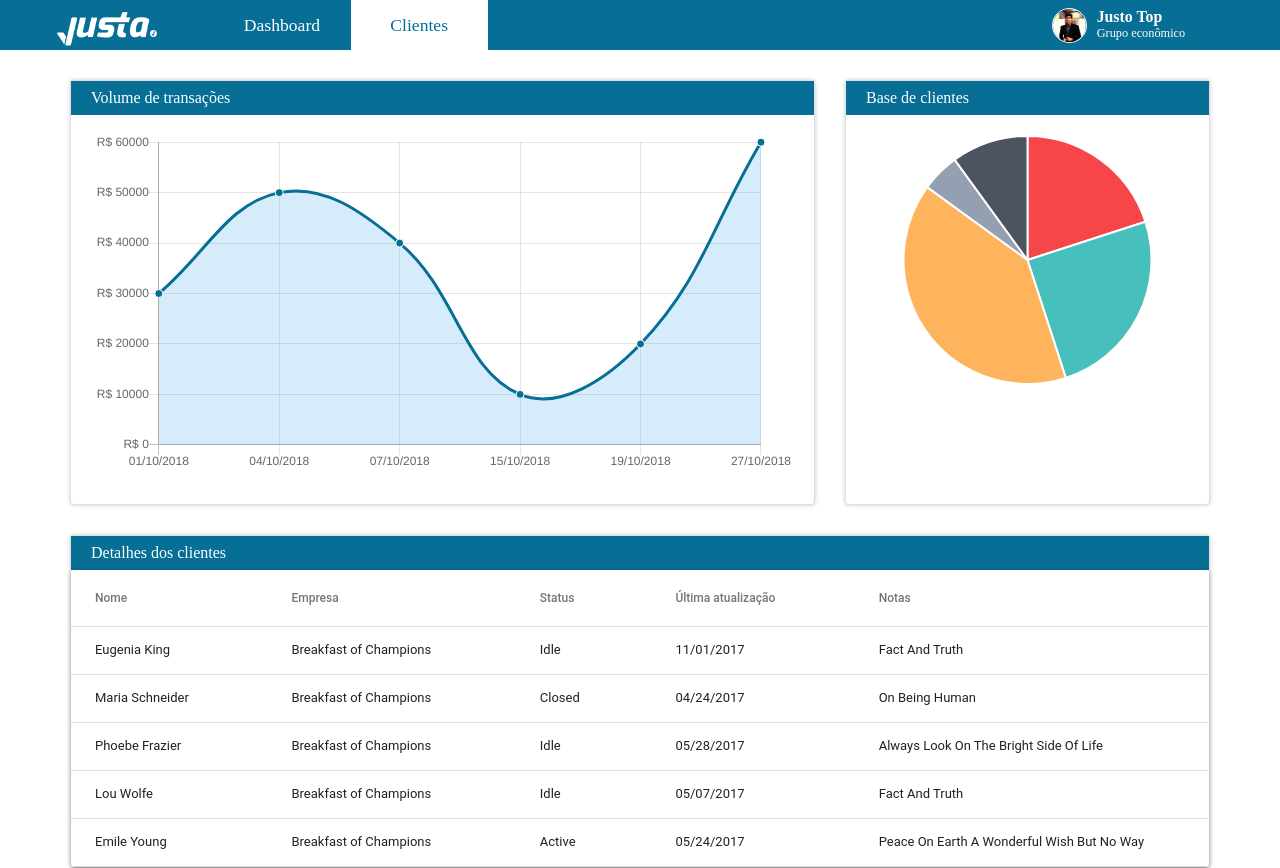
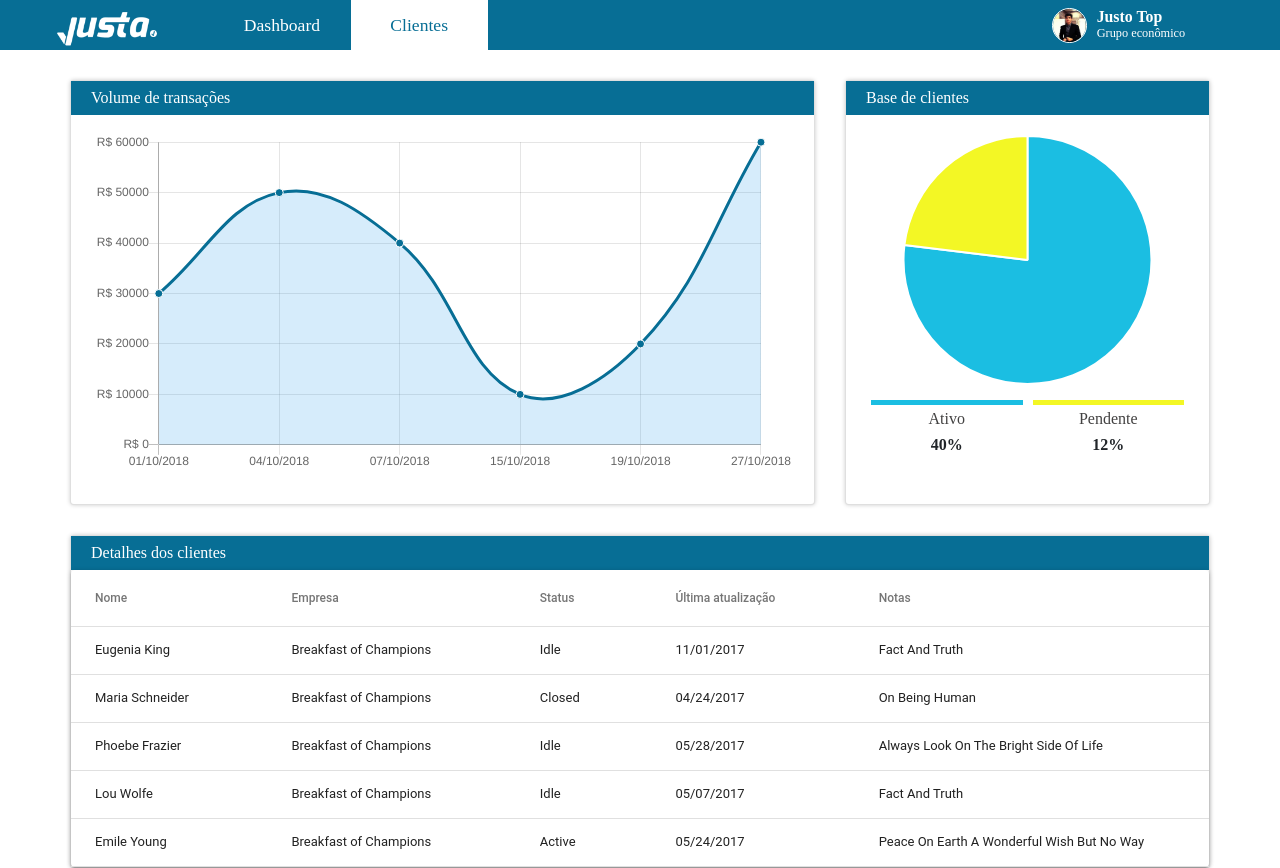
Before and after one commit to lavesan/Desafio-just-front-end, a React (Create React App) app: page /clients in a window 1280 px wide. Built offline with nearby package versions, Linux system fonts and the light colour scheme.

Commit message:
Componente de legenda do pieChart
Signed-off-by: valdery <valdery.jur@gmail.com>

```diff
--- a/src/components/pie-chart/pieChart.scss
+++ b/src/components/pie-chart/pieChart.scss
@@ -2,3 +2,31 @@
     width: 100%;
     height: 250px;
 }
+
+.legends-box {
+    display: flex;
+    flex-flow: columns wrap;
+    margin-top: 10px;
+    .legend-box {
+      cursor: pointer;
+      text-align: center;
+      width: 100%;
+      margin: 5px;
+      .legend-range {
+        width: 100%;
+        height: 5px;
+      }
+
+      p {
+        margin: 2px 0;
+      }
+
+      .status {
+        color: #424141;
+      }
+
+      .value {
+        font-weight: 600;
+      }
+    }
+}
--- a/src/components/pie-chart/pieChart.tsx
+++ b/src/components/pie-chart/pieChart.tsx
@@ -1,28 +1,38 @@
 import React, { Component } from 'react'
 import { Pie } from 'react-chartjs-2'
-import { lineChartValues, lineChartDates } from "../../services/user";
+import { pieChartValues, pieChartLabels } from "../../services/user";
 import './pieChart.scss'
 
+const legendBox = (statusArr: string[], valueArr: number[]): any => {
+  return (
+    <div className="legends-box">
+      {statusArr.map((status, i) => legend(status, valueArr[i]))}
+    </div>
+  );
+}
 
-const data = [
-  {title: "Rede", value: 100, color: "#22594e"},
-  {title: "Cielo", value: 60, color: "#2f7d6d"},
-  {title: "Stone", value: 10, color: "#1eb828"},
-  {title: "Justa", value: 120, color: "#076E95"},
-]
+const legend = (status: string, value: number): any =>
+  (
+    <div className="legend-box">
+      <div className="legend-range" style={getColor(status)}></div>
+      <p className="status">{status}</p>
+      <p className="value">{`${value}%`}</p>
+    </div>
+  );
+
+const getColor = (status: string) => {
+  if (status === 'Ativo') return { backgroundColor: '#1bbee2' }
+  else return { backgroundColor: '#f3f725' }
+}
 
 export class PieChart extends Component {
     render() {
         const data = {
-            labels: [
-              "Red", "Green", "Yellow", "Grey", "Dark Grey"
-            ],
+          labels: pieChartLabels(),
           datasets: [
             {
-                data: [
-                  40, 50, 80, 10, 20
-                ],
-                backgroundColor: ["#F7464A", "#46BFBD", "#FDB45C", "#949FB1", "#4D5360"]
+              data: pieChartValues(),
+              backgroundColor: ["#1bbee2", "#f3f725"]
             }
           ]
         }
@@ -38,6 +48,7 @@ export class PieChart extends Component {
         return (
             <div className='pie-chart'>
                 <Pie data={data} options={options} />
+                {legendBox(pieChartLabels(), pieChartValues())}
             </div>
         )
     }
--- a/src/services/user.ts
+++ b/src/services/user.ts
@@ -18,3 +18,16 @@ export function lineChartDates(): string[] {
     '27/10/2018',
   ];
 }
+
+export function pieChartValues(): number[] {
+  return [
+    40,
+    12,
+  ];
+}
+export function pieChartLabels(): string[] {
+  return [
+    'Ativo',
+    'Pendente',
+  ];
+}
```
Lines whose indentation alone changed are shown as unchanged.
